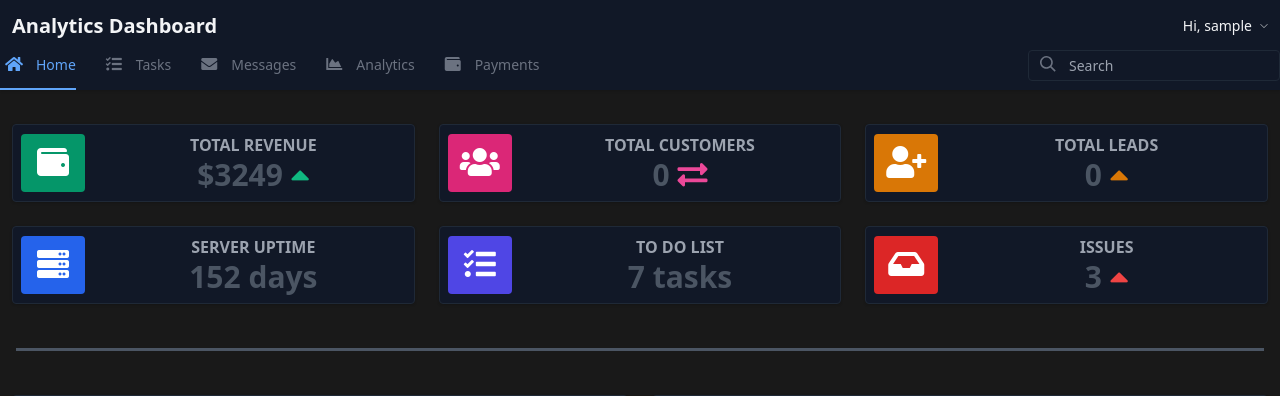
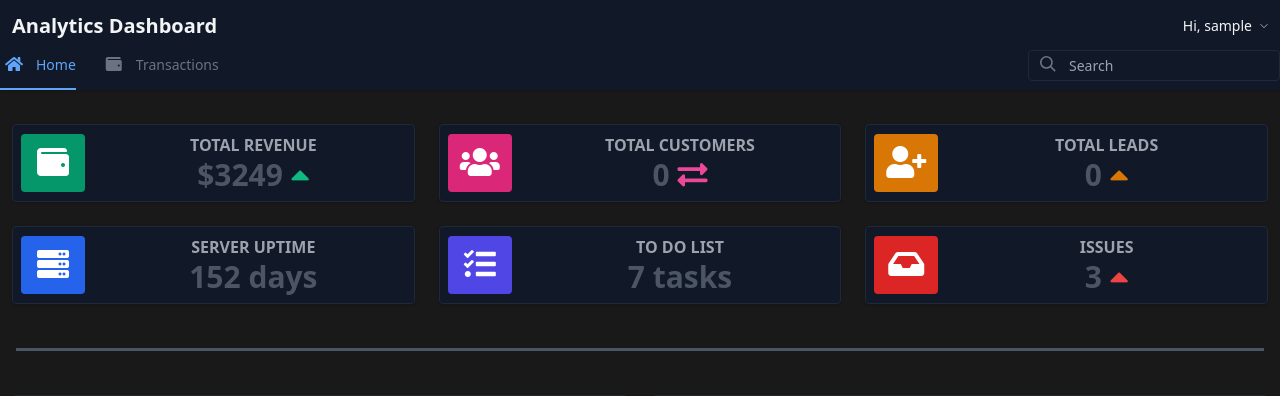
Before and after one commit to ManyuDhyani/Hospitality-Plus-CRM-Company-Website, a Django app: page /dashboard/ in a window 1280 px wide. Shown: the top 396 px of the page. Run offline with Django 4.2, Linux system fonts and the light colour scheme; the visitor is signed in with stand-in values (Sample User, id 1); data that the repository does not hold is empty; some libraries are stand-ins or nearby versions.

Commit message:
Dashboard Changes Navbar

```diff
--- a/templates/dashboard.html
+++ b/templates/dashboard.html
@@ -54,7 +54,7 @@
             <div class="relative text-sm text-gray-100">
                 {% if request.user.is_authenticated %}
                     <button id="userButton" class="flex items-center focus:outline-none mr-3">
-                    {% for obj in users %}
+                    {% for obj in user %}
                     <img class="w-8 h-8 rounded-full mr-4" src="{{ obj.profile_picture.url }}" alt="Avatar of User">
                     {% endfor %}
                     <span class="hidden md:inline-block text-gray-100">Hi, {{request.user.username}}</span>
@@ -89,24 +89,9 @@
                               <i class="fas fa-home fa-fw mr-3 text-blue-400"></i><span class="pb-1 md:pb-0 text-sm">Home</span>
                           </a>
                       </li>
-            <li class="mr-6 my-2 md:my-0">
-                          <a href="#" class="block py-1 md:py-3 pl-1 align-middle text-gray-500 no-underline hover:text-gray-100 border-b-2 border-gray-900  hover:border-pink-400">
-                              <i class="fas fa-tasks fa-fw mr-3"></i><span class="pb-1 md:pb-0 text-sm">Tasks</span>
-                          </a>
-                      </li>
                       <li class="mr-6 my-2 md:my-0">
-                          <a href="#" class="block py-1 md:py-3 pl-1 align-middle text-gray-500 no-underline hover:text-gray-100 border-b-2 border-gray-900  hover:border-purple-400">
-                              <i class="fa fa-envelope fa-fw mr-3"></i><span class="pb-1 md:pb-0 text-sm">Messages</span>
-                          </a>
-                      </li>
-                      <li class="mr-6 my-2 md:my-0">
-                          <a href="#" class="block py-1 md:py-3 pl-1 align-middle text-gray-500 no-underline hover:text-gray-100 border-b-2 border-gray-900  hover:border-green-400">
-                              <i class="fas fa-chart-area fa-fw mr-3"></i><span class="pb-1 md:pb-0 text-sm">Analytics</span>
-                          </a>
-                      </li>
-                      <li class="mr-6 my-2 md:my-0">
-                          <a href="#" class="block py-1 md:py-3 pl-1 align-middle text-gray-500 no-underline hover:text-gray-100 border-b-2 border-gray-900  hover:border-red-400">
-                              <i class="fa fa-wallet fa-fw mr-3"></i><span class="pb-1 md:pb-0 text-sm">Payments</span>
+                          <a href="http://127.0.0.1:8000/admin/Dashboard/transaction/" class="block py-1 md:py-3 pl-1 align-middle text-gray-500 no-underline hover:text-gray-100 border-b-2 border-gray-900  hover:border-red-400">
+                              <i class="fa fa-wallet fa-fw mr-3"></i><span class="pb-1 md:pb-0 text-sm">Transactions</span>
                           </a>
                       </li>
           </ul>
@@ -314,7 +299,7 @@
                       <!--Graph Card-->
                       <div class="bg-gray-900 border border-gray-800 rounded shadow">
                           <div class="border-b border-gray-800 p-3">
-                              <h5 class="font-bold uppercase text-gray-600">Top Trending Categories</h5>
+                              <h5 class="font-bold uppercase text-gray-600"><a class="cursor-pointer" href="{% url 'CRM:pie-chart-category' %}">Top Trending Categories</a></h5>
                           </div>
                           <div class="p-5">
                               <canvas id="chartjs-1" class="chartjs" width="undefined" height="undefined"></canvas>
@@ -352,7 +337,7 @@
                       <!--Graph Card Gender Ratio-->
                       <div class="bg-gray-900 border border-gray-800 rounded shadow">
                           <div class="border-b border-gray-800 p-3">
-                              <h5 class="font-bold uppercase text-gray-600">Gender Ratio Graph</h5>
+                              <h5 class="font-bold uppercase text-gray-600"><a class="cursor-pointer" href="{% url 'CRM:pie-chart-gender' %}">Gender Ratio Graph</a></h5>
                           </div>
                           <div class="p-5"><canvas id="chartjs-4" class="chartjs" width="undefined" height="undefined"></canvas>
                               <script>
@@ -377,7 +362,7 @@
                     <!--Graph Card Gender Ratio-->
                     <div class="bg-gray-900 border border-gray-800 rounded shadow">
                         <div class="border-b border-gray-800 p-3">
-                            <h5 class="font-bold uppercase text-gray-600">Lead-Customer Ratio Graph</h5>
+                            <h5 class="font-bold uppercase text-gray-600"><a class="cursor-pointer" href="{% url 'CRM:bar-chart-lead-customer-ratio' %}">Lead-Customer Ratio Graph</a></h5>
                         </div>
                         <div class="p-5"><canvas id="chartjs-4lc" class="chartjs" width="undefined" height="undefined"></canvas>
                             <script>
```
Also changed, not shown: CRM/templates/CRM/base.html (+6 -1 lines), Dashboard/views.py (line endings or trailing spaces).
